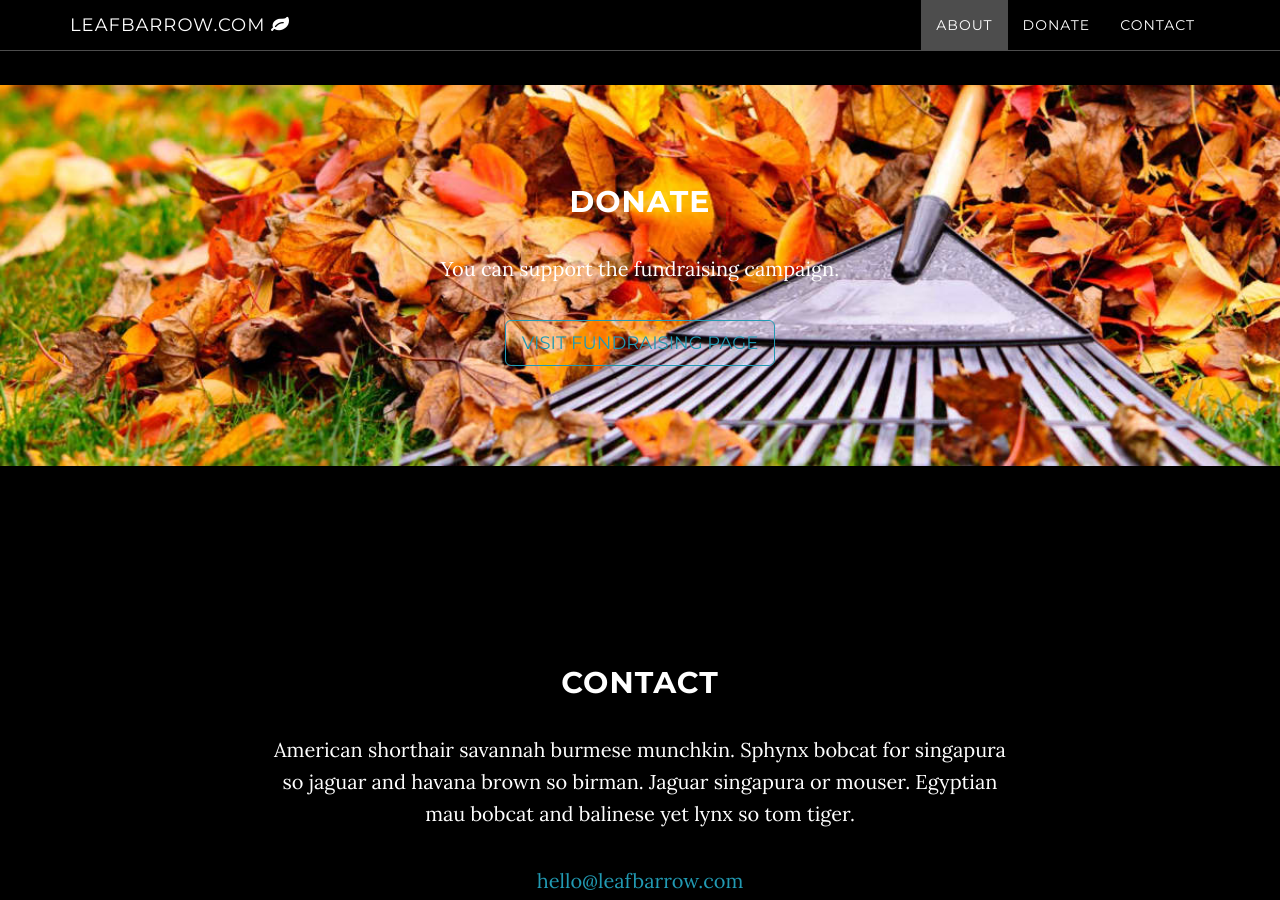
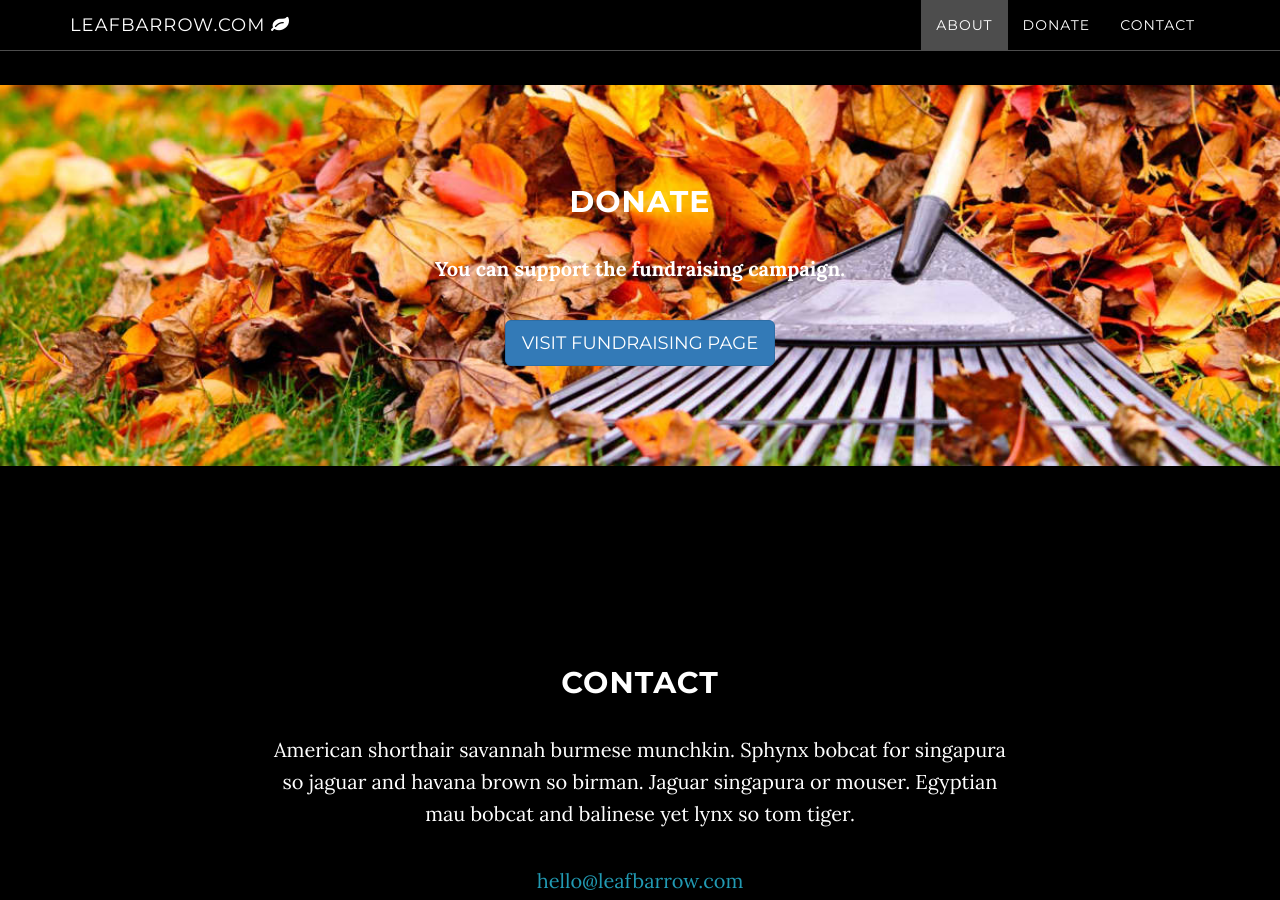
Before and after one commit to jasdumas/leafbarrow, a Jekyll site: the page built from index.html, in a window 1280 px wide and 900 px high, scrolled down 1478 px. Built offline with Jekyll 4.4.1, drawn with Linux system fonts in a browser that asks for light colours.

Commit message:
fundly page and button change

```diff
--- a/_includes/donate.html
+++ b/_includes/donate.html
@@ -4,8 +4,8 @@
             <div class="container">
                 <div class="col-lg-8 col-lg-offset-2">
                     <h2>Donate</h2>
-                    <p>You can support the fundraising campaign.</p>
-                    <a href="http://startbootstrap.com/template-overviews/grayscale/" class="btn btn-default btn-lg">Visit Fundraising Page</a>
+                    <p><b>You can support the fundraising campaign.</b></p>
+                    <a href="https://fundly.com/leafbarrow" class="btn btn-primary btn-lg">Visit Fundraising Page</a>
                 </div>
             </div>
         </div>
```
